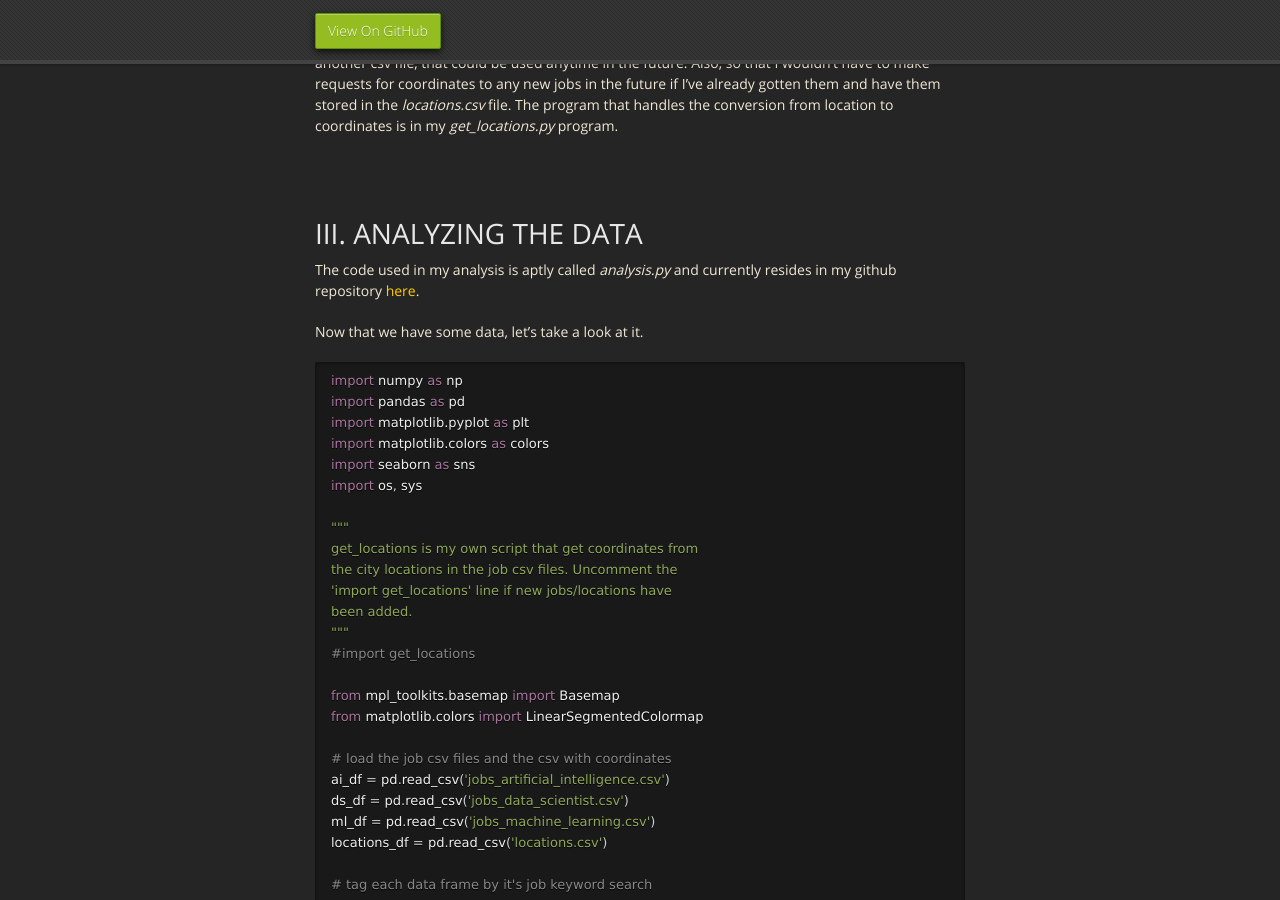
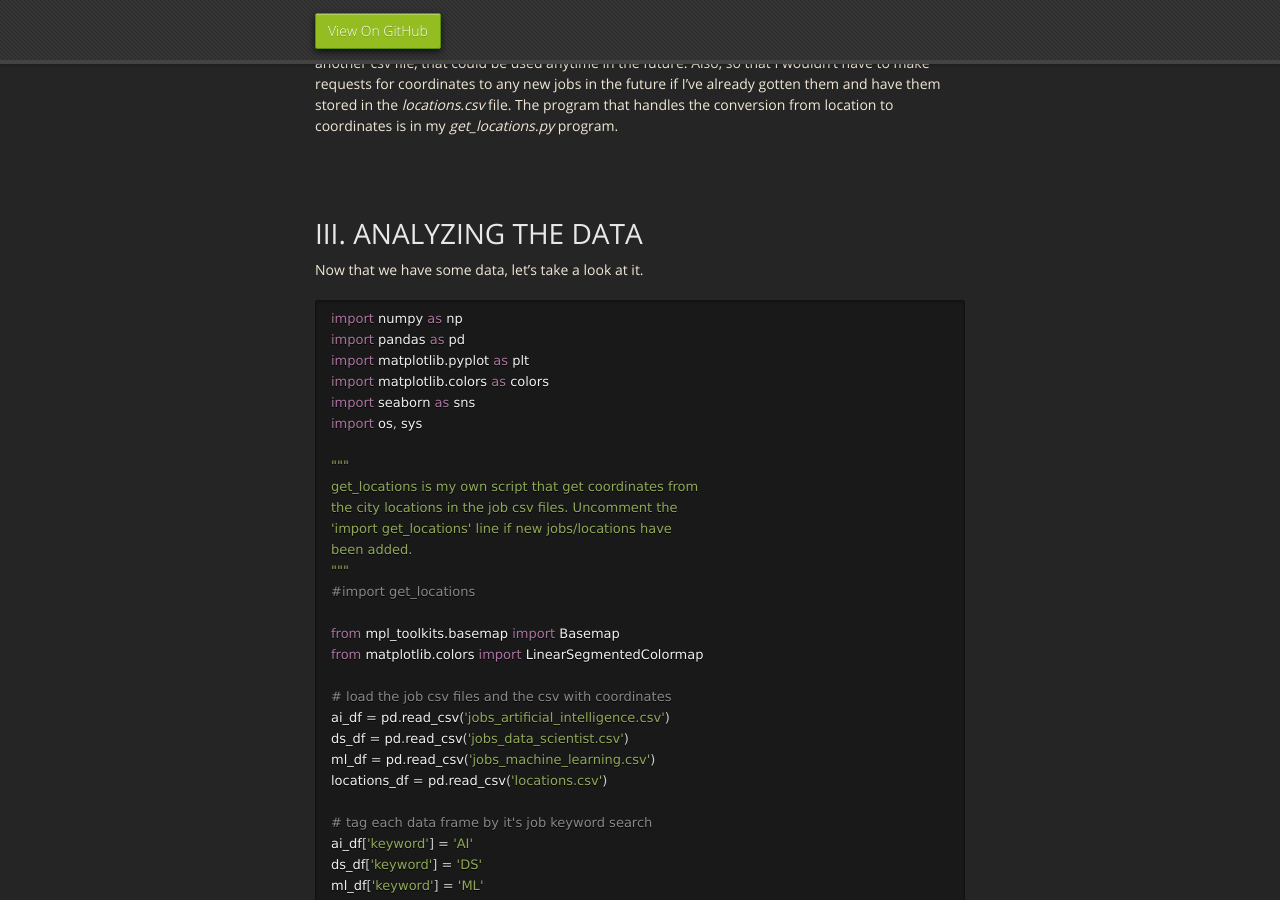
Before and after one commit to mrbrins82/mrbrins82.github.io, a Jekyll site: the page built from kaggle_indeed.md, in a window 1280 px wide and 900 px high, scrolled down 1740 px. Built offline with Jekyll 4.4.1, drawn with Linux system fonts in a browser that asks for light colours; nearby versions of some CDN libraries; our own code applies the rules of GitHub Pages for plain Markdown files.

Commit message:
updated indeed page

````diff
--- a/kaggle_indeed.md
+++ b/kaggle_indeed.md
@@ -45,8 +45,6 @@ When scraping job listings from Indeed.com, we take in the city, state, and zip
 <br/>
 <br/>
 # [](#header-2)III. ANALYZING THE DATA
-The code used in my analysis is aptly called _analysis.py_ and currently resides in my github repository <a href="https://github.com/mrbrins82/Projects/blob/master/Indeed/analysis.py" >here</a>.
-
 Now that we have some data, let's take a look at it.
 ```python
 import numpy as np
````
